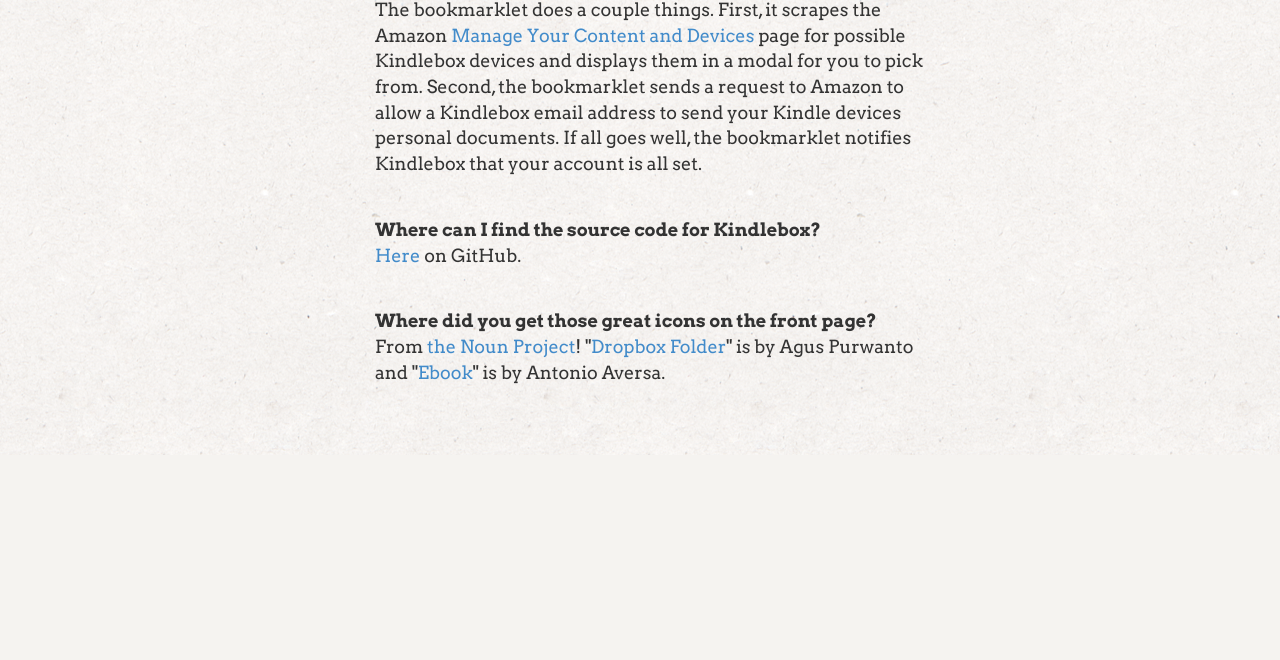
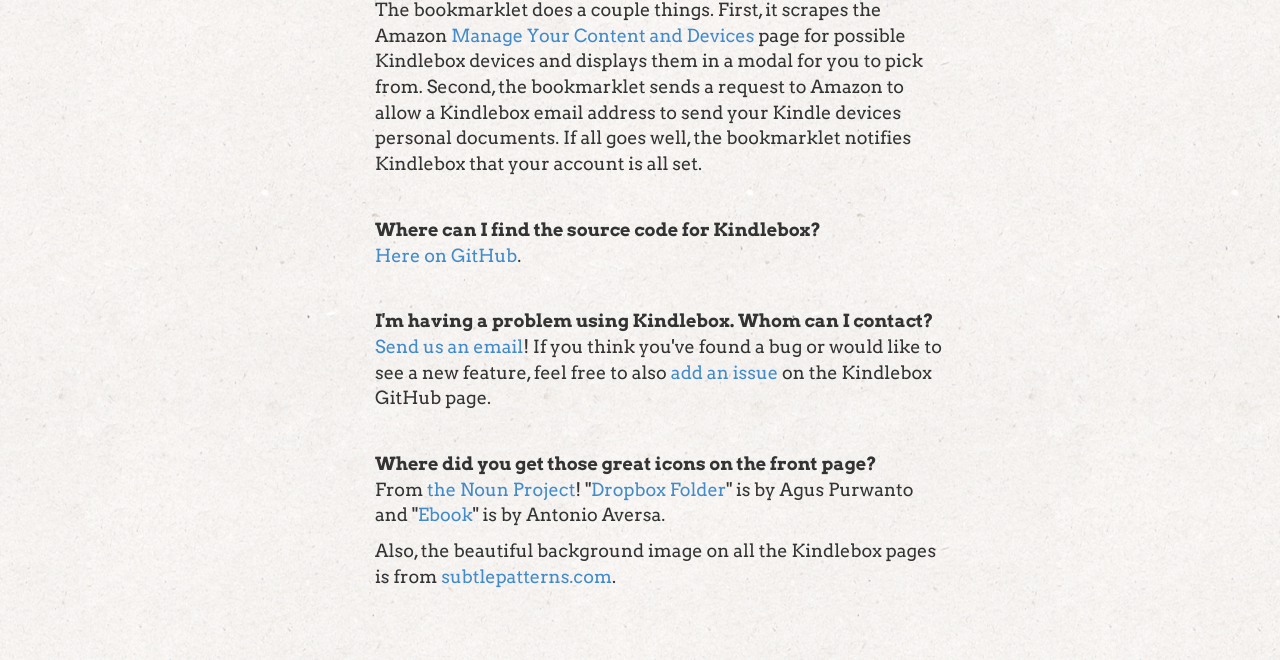
Before and after one commit to stephanie-wang/kindlebox, a Flask app: page /about in a window 1280 px wide. Shown: the part 1667-2327 px from the top of the page. Before the commit the page ends 2122 px from the top, so only its background shows below. Run offline with Flask 2, Linux system fonts and the light colour scheme; parts of the project's set-up code (start-up, migrations or seed data) failed here and were passed over; some libraries are stand-ins or nearby versions.

Commit message:
credits for subtlepatterns, feedback faq

```diff
--- a/app/static/css/base.css
+++ b/app/static/css/base.css
@@ -1,3 +1,4 @@
+/* Background pattern from subtlepatterns.com */
 /* Base html styles */
 @font-face {
   font-family: 'Arvo';
--- a/app/templates/about.html
+++ b/app/templates/about.html
@@ -133,7 +133,19 @@
       Where can I find the source code for Kindlebox?
     </b>
     <p>
-      <a href="https://github.com/stephanie-wang/kindlebox">Here</a> on GitHub.
+      <a href="https://github.com/stephanie-wang/kindlebox">Here on GitHub</a>.
+    </p>
+  </li>
+
+  <li class="faq-li">
+    <b>
+      I'm having a problem using Kindlebox. Whom can I contact?
+    </b>
+    <p>
+    <a href="mailto:wang.stephanie93@gmail.com">Send us an email</a>! If you
+    think you've found a bug or would like to see a new feature, feel free to
+    also <a href="https://github.com/stephanie-wang/kindlebox/issues">add an
+    issue</a> on the Kindlebox GitHub page.
     </p>
   </li>
 
@@ -144,6 +156,9 @@
     <p>
       From <a href="http://thenounproject.com">the Noun Project</a>! "<a href="http://thenounproject.com/term/dropbox-folder/24249/">Dropbox Folder</a>" is by Agus Purwanto and "<a href="http://thenounproject.com/term/ebook/54054/">Ebook</a>" is by Antonio Aversa.
     </p>
+    <p>
+        Also, the beautiful background image on all the Kindlebox pages is from <a href="http://subtlepatterns.com">subtlepatterns.com</a>.
+    </p>
   </li>
 
 </ul>
```
